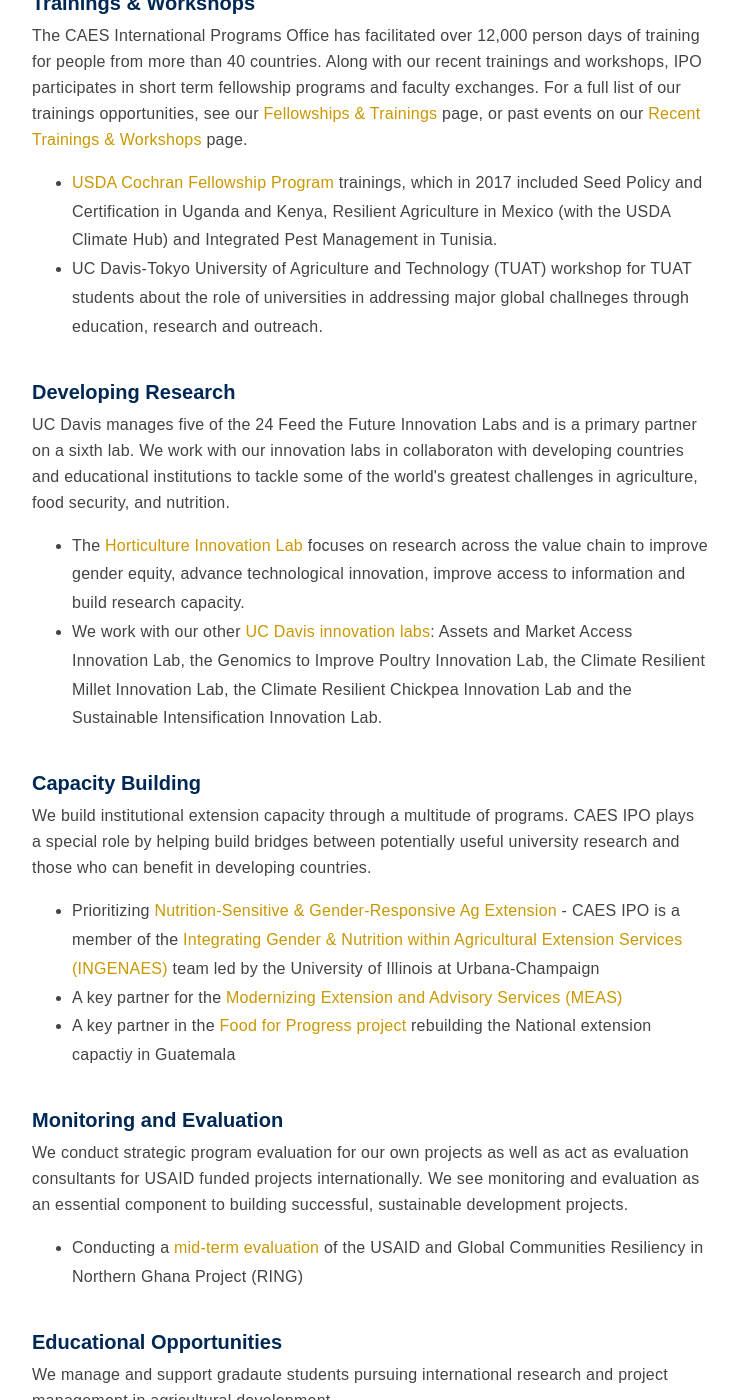
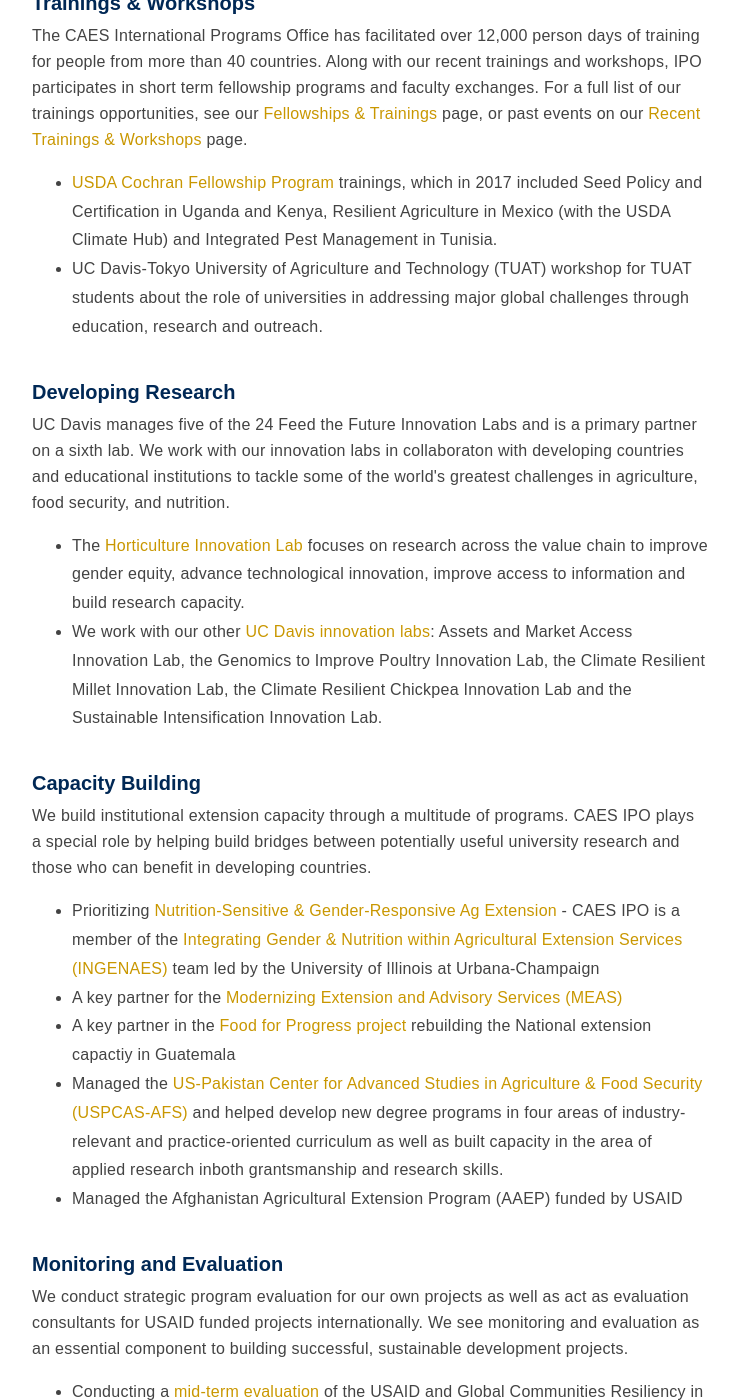
Before and after one commit to ucdavis/ip, a Jekyll site: the page built from about/what-we-do.html, in a window 1280 px wide and 1400 px high, scrolled down 353 px. Shown: the whole window, without its empty margins (96-834 px from the left). Built offline with Jekyll 4.4.1, drawn with Linux system fonts in a browser that asks for light colours; nearby versions of some CDN libraries.

Commit message:
add to what we do

```diff
--- a/about/what-we-do.html
+++ b/about/what-we-do.html
@@ -13,7 +13,7 @@
         <p> The CAES International Programs Office has facilitated over 12,000 person days of training for people from more than 40 countries. Along with our recent trainings and workshops, IPO participates in short term fellowship programs and faculty exchanges. For a full list of our trainings opportunities, see our <a href="/scholars-and-students/index"> Fellowships &amp; Trainings</a> page, or past events on our <a href="/training-and-extension/recent-courses"> Recent Trainings &amp; Workshops</a> page.</p>
         <ul>
             <li><a href="https://www.fas.usda.gov/programs/cochran-fellowship-program">USDA Cochran Fellowship Program</a> trainings, which in 2017 included Seed Policy and Certification in Uganda and Kenya, Resilient Agriculture in Mexico (with the USDA Climate Hub) and Integrated Pest Management in Tunisia.</li>
-            <li>UC Davis-Tokyo University of Agriculture and Technology (TUAT) workshop for TUAT students about the role of universities in addressing major global challneges through education, research and outreach.</li>
+            <li>UC Davis-Tokyo University of Agriculture and Technology (TUAT) workshop for TUAT students about the role of universities in addressing major global challenges through education, research and outreach.</li>
         </ul>
         <br>
 
@@ -28,10 +28,10 @@
     <h3>Capacity Building</h3>
         <p> We build institutional extension capacity through a multitude of programs. CAES IPO plays a special role by helping build bridges between potentially useful university research and those who can benefit in developing countries. </p>
         <ul>
-            <!--<li>Managing the Afghanistan Agricultural Extension Program (AAEP) funded by USAID</li>-->
             <li>Prioritizing <a href="/training-and-extension/nutrition-and-gender/">Nutrition-Sensitive &amp; Gender-Responsive Ag Extension</a> - CAES IPO is a member of the <a href="/projects/ingenaes">Integrating Gender & Nutrition within Agricultural Extension Services (INGENAES)</a> team led by the University of Illinois at Urbana-Champaign</li>
             <li>A key partner for the <a href="https://meas.illinois.edu/"> Modernizing Extension and Advisory Services (MEAS)</a></li>
             <li>A key partner in the <a href="/projects/FFP">Food for Progress project</a> rebuilding the National extension capactiy in Guatemala</li>
+            <li>Managed the <a href="/projects/USPCAS">US-Pakistan Center for Advanced Studies in Agriculture &amp; Food Security (USPCAS-AFS)</a> and helped develop new degree programs in four areas of industry-relevant and practice-oriented curriculum as well as built capacity in the area of applied research inboth grantsmanship and research skills.</li><li>Managed the Afghanistan Agricultural Extension Program (AAEP) funded by USAID</li>
         </ul>
         <br>
 
```
